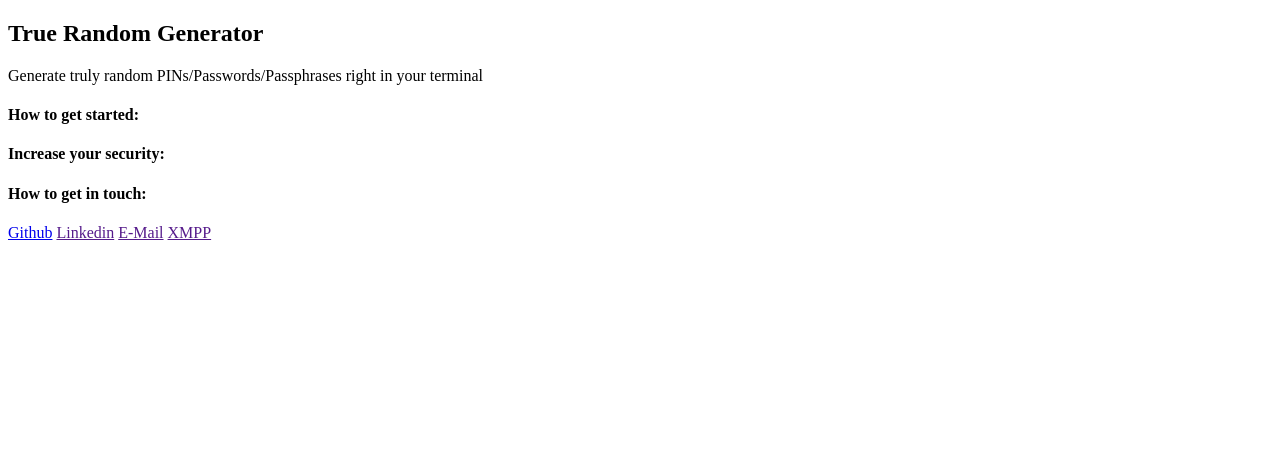
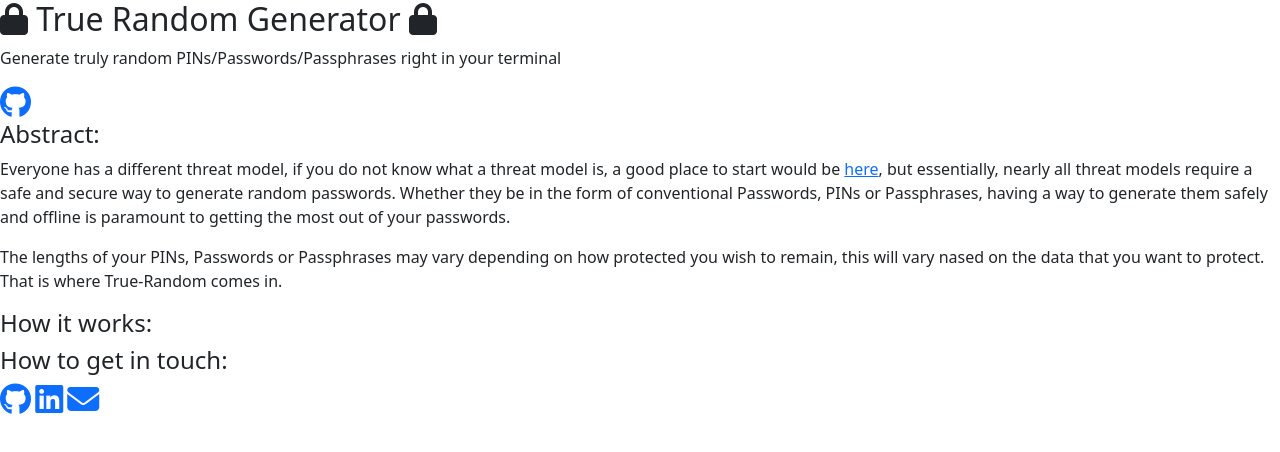
Before and after one commit to josamontiel/Flukey, a plain HTML site: page site/index.html in a window 1280 px wide. Drawn offline with nearby package versions, Linux system fonts and the light colour scheme.

Commit message:
Added some sections and links

```diff
--- a/site/index.html
+++ b/site/index.html
@@ -5,37 +5,53 @@
     <meta http-equiv="X-UA-Compatible" content="IE=edge">
     <meta name="viewport" content="width=device-width, initial-scale=1.0">
     <link rel="stylesheet" href="styles/style.css">
-    <title>True Random Documentation</title>
+    <title>True Random White Paper</title>
+    <link rel="stylesheet" href="https://cdnjs.cloudflare.com/ajax/libs/font-awesome/4.7.0/css/font-awesome.min.css">
+    <link href="https://cdn.jsdelivr.net/npm/bootstrap@5.2.3/dist/css/bootstrap.min.css" rel="stylesheet" integrity="sha384-rbsA2VBKQhggwzxH7pPCaAqO46MgnOM80zW1RWuH61DGLwZJEdK2Kadq2F9CUG65" crossorigin="anonymous">
+    <script src="https://cdn.jsdelivr.net/npm/bootstrap@5.2.3/dist/js/bootstrap.bundle.min.js" integrity="sha384-kenU1KFdBIe4zVF0s0G1M5b4hcpxyD9F7jL+jjXkk+Q2h455rYXK/7HAuoJl+0I4" crossorigin="anonymous"></script>
+    <script src="https://kit.fontawesome.com/c562adbcd3.js" crossorigin="anonymous"></script>
+    <link rel="preconnect" href="https://fonts.googleapis.com">
+    <link rel="preconnect" href="https://fonts.gstatic.com" crossorigin>
+    <link href="https://fonts.googleapis.com/css2?family=Poppins:wght@300&display=swap" rel="stylesheet">
 </head>
 <body>
     <header id="header" class="header">
-        <h2 class="name">True Random Generator</h2>
+        <h2 class="name"><i class="fa-solid fa-lock"></i> True Random Generator <i class="fa-solid fa-lock"></i></h2>
         <p class="desc">Generate truly random PINs/Passwords/Passphrases right in your terminal</p>
-        <!--Add animation in top corner with logo linking to REPO-->
+        <a href="https://github.com/josamontiel/true-random" class="repo" id="repo"><i class="fa-brands fa-github fa-2x"></i></a>
     </header>
     <main id="main" class="main">
-        <article>
-            <h4 class="how-to">How to get started: </h4>
-            <p><!-- Explain how to use generator--></p>
-        </article>
-        <aside>
-            <h4 class="how-to">Increase your security:</h4>
-            <!--Proivde proven security tips with citation-->
-        </aside>
+        <div class="abstract">
+            <h4>Abstract:</h4>
+            <p>
+                Everyone has a different threat model, if you do not know what a threat model is, a good place to start would be <a href="https://www.cisco.com/c/en/us/products/security/what-is-threat-modeling.html" class="threat-model" target="_blank">here</a>, but essentially, nearly all threat models require a safe and secure way to generate random passwords. Whether they be in the form of conventional Passwords, PINs or Passphrases, having a way to generate them safely and offline is paramount to getting the most out of your passwords.
+            </p>
+
+            <p>
+                The lengths of your PINs, Passwords or Passphrases may vary depending on how protected you wish to remain, this will vary nased on the data that you want to protect. That is where True-Random comes in.
+            </p>
+        </div>
+        <div class="how-it-works">
+            <h4>How it works:</h4>
+            <!--Step by step instructions-->
+        </div>
+
     </main>
     <footer id="footer" class="footer">
-        <h4 class="social">
-            How to get in touch:
-        </h4>
+
         <div class="contact">
-            <!--Include icons-->
-            <a href="github.com/josamontiel" class="github" target="_blank">Github</a>
-            <a href="" class="linkedin" target="_blank">Linkedin</a>
-            <a href="" class="email" target="_blank">E-Mail</a>
-            <a href="" class="xmpp" target="_blank">XMPP</a>
+            <h4 class="social">
+                How to get in touch:
+            </h4>
+
+            <a href="https://github.com/josamontiel" class="github" target="_blank"><i class="fa-brands fa-github fa-2x"></i></a>
+            <a href="https://www.linkedin.com/in/joseph-amado-montiel-0ba7a2247/" class="linkedin" target="_blank"><i class="fa-brands fa-linkedin fa-2x"></i></a>
+            <a href="mailto:josephamadomontiel@pm.me" class="email"><i class="fa-solid fa-envelope fa-2x"></i></a>
+
 
 
         </div>
     </footer>
+    <script src="script/index.js"></script>
 </body>
 </html>
```
